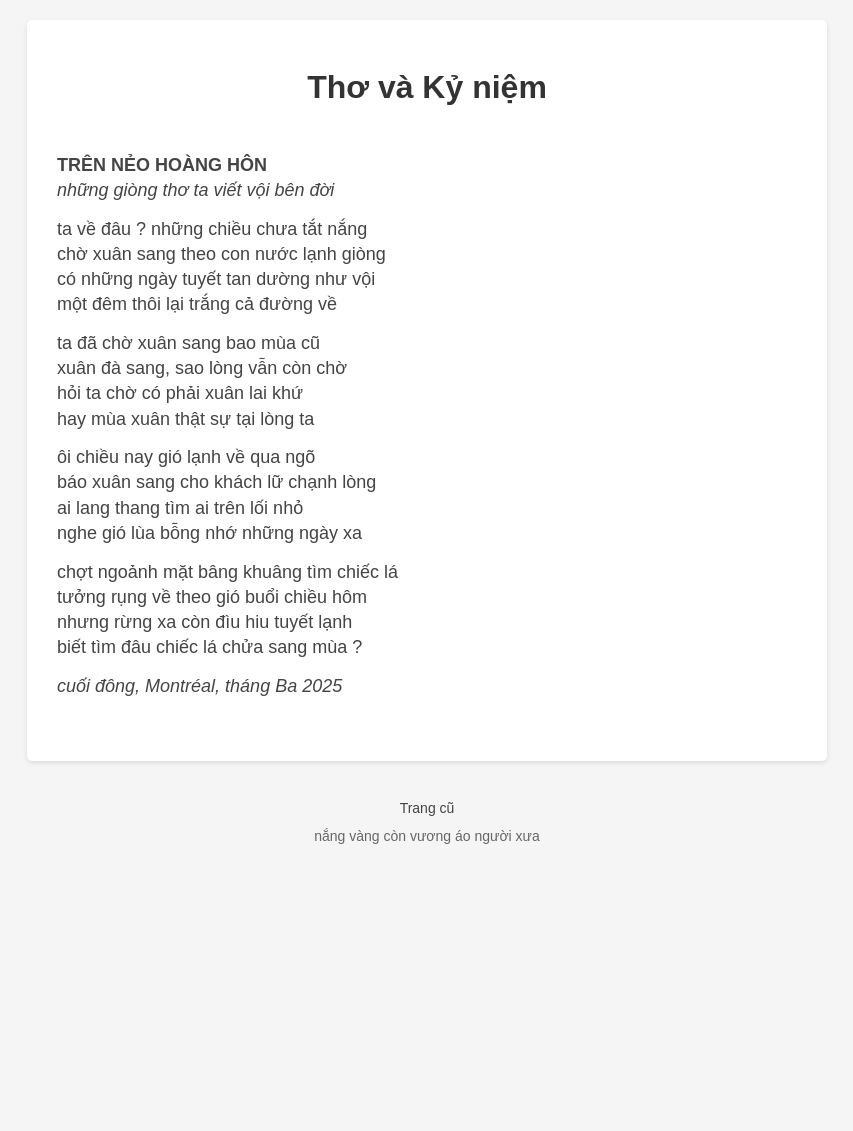
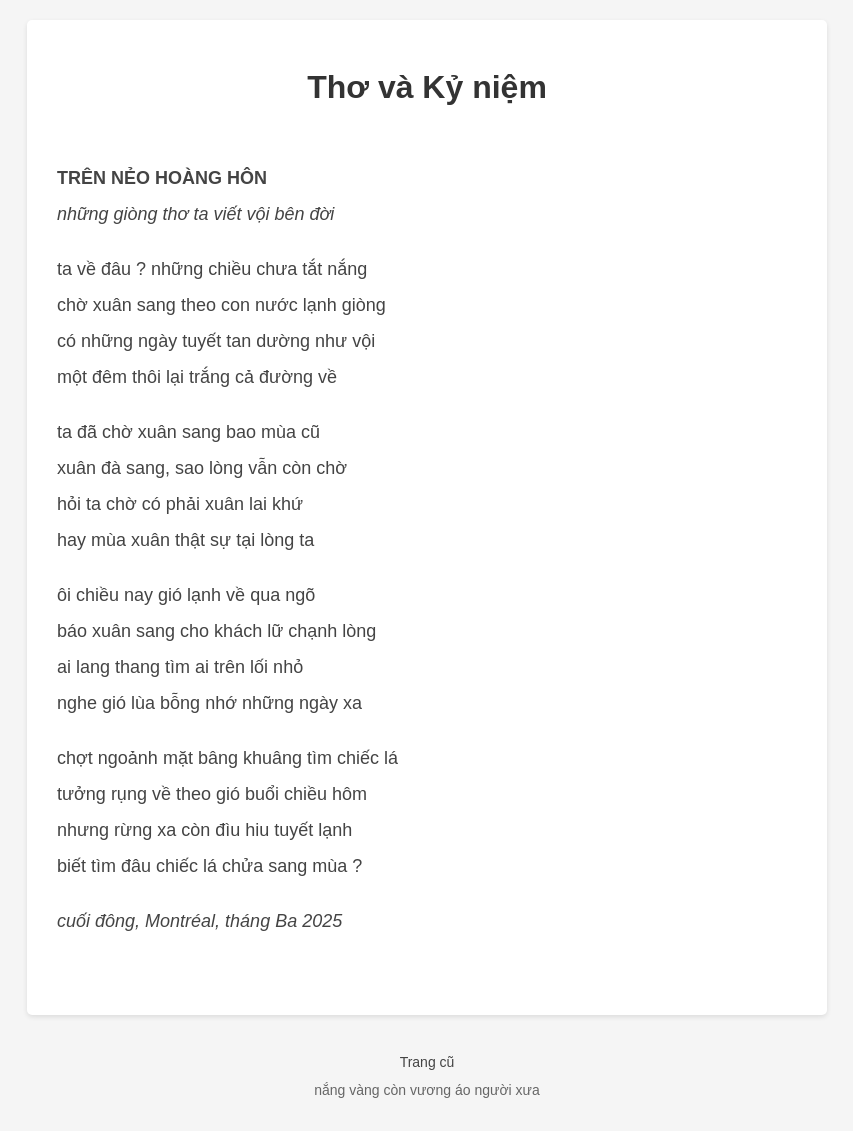
Before and after one commit to trinhudo/Blog, a Jekyll site: the page built from index.md, in a window 1280 px wide. Shown: the whole page, without its empty margins (213-1066 px from the left). Built offline with Jekyll 4.4.1, drawn with Linux system fonts in a browser that asks for light colours; before the commit the page ends 900 px from its top, so only the background shows below that.

Commit message:
Update default.html

```diff
--- a/_layouts/default.html
+++ b/_layouts/default.html
@@ -28,7 +28,7 @@
             font-size: 18px;
             color: #444;
             white-space: pre-wrap;
-            line-height: 0.7;            /* spacing for text and line breaks */
+            line-height: 1;            /* spacing for text and line breaks */
             margin: 0;                 /* Reset default margins */
         }
 
```
